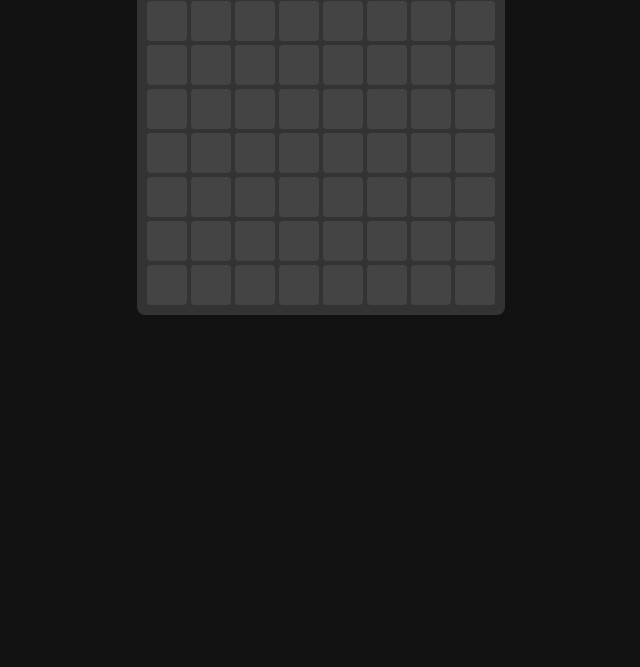
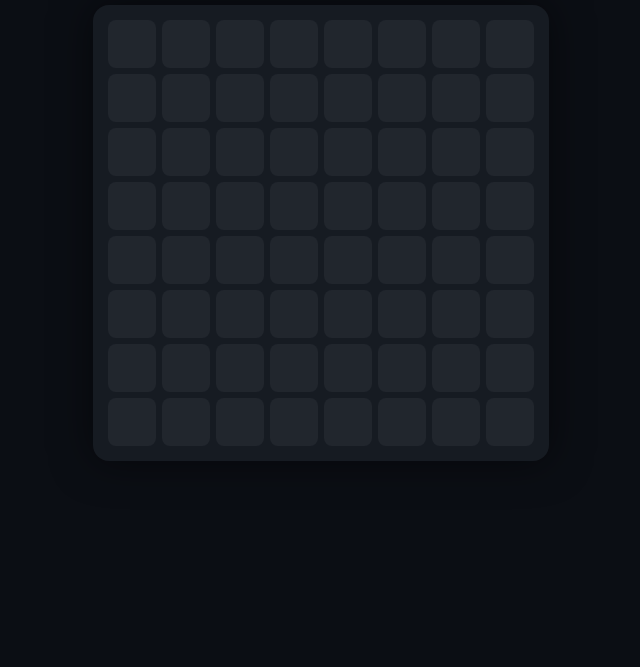
Before and after one commit to senyumanmio-boop/blockblash, a plain HTML site: page index.html in a window 1280 px wide. Shown: the part 133-800 px from the top of the page, without its empty margins (319-959 px from the left). Drawn offline with Linux system fonts and the light colour scheme.

Commit message:
Update style.css

```diff
--- a/style.css
+++ b/style.css
@@ -47,3 +47,76 @@ body {
     background-color: #e74c3c;
     border-radius: 4px;
 }
+:root {
+    --bg: #0b0e14;
+    --card: #161b22;
+    --empty: #21262d;
+    --blue: #38bdf8;
+    --purple: #a855f7;
+    --white: #f0f6fc;
+}
+
+body {
+    background-color: var(--bg);
+    color: var(--white);
+    font-family: 'Inter', sans-serif;
+    display: flex;
+    flex-direction: column;
+    align-items: center;
+    justify-content: center;
+    height: 100vh;
+    margin: 0;
+    touch-action: none; /* Penting untuk mobile drag */
+}
+
+.score-board {
+    font-size: 2.5rem;
+    font-weight: 800;
+    margin-bottom: 20px;
+    background: linear-gradient(to bottom, #fff, #94a3b8);
+    -webkit-background-clip: text;
+    -webkit-text-fill-color: transparent;
+}
+
+.grid {
+    display: grid;
+    grid-template-columns: repeat(8, 48px);
+    grid-template-rows: repeat(8, 48px);
+    gap: 6px;
+    background: var(--card);
+    padding: 15px;
+    border-radius: 16px;
+    box-shadow: 0 0 40px rgba(0,0,0,0.5);
+}
+
+.cell {
+    width: 48px;
+    height: 48px;
+    background: var(--empty);
+    border-radius: 8px;
+    transition: background 0.3s cubic-bezier(0.4, 0, 0.2, 1);
+}
+
+.cell.filled {
+    background: linear-gradient(135deg, var(--blue), var(--purple));
+    box-shadow: 0 0 15px rgba(56, 189, 248, 0.4);
+    border: 1px solid rgba(255,255,255,0.2);
+}
+
+.dock {
+    margin-top: 40px;
+    display: flex;
+    gap: 30px;
+    height: 120px;
+    align-items: center;
+}
+
+/* Animasi Hancur */
+@keyframes explode {
+    0% { transform: scale(1); opacity: 1; filter: brightness(2); }
+    100% { transform: scale(0); opacity: 0; }
+}
+
+.exploding {
+    animation: explode 0.4s forwards;
+}
```
